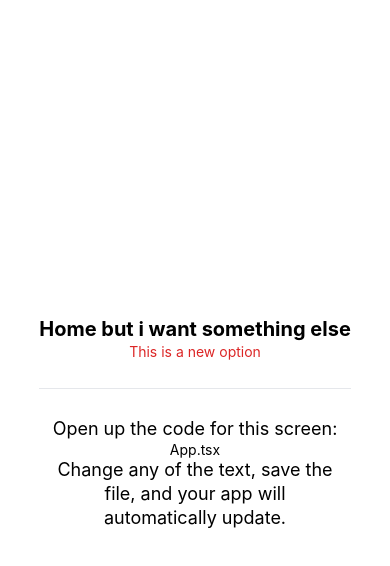
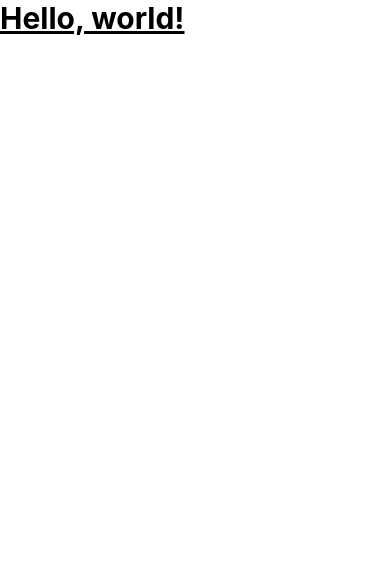
Before and after one commit to J-javier/compass-and-service-app, a React Native app: screen / in a window 390 px wide. Shown: the top 566 px of the page. Built offline with nearby package versions, Linux system fonts and the light colour scheme.

Commit message:
refactor: simplify App component and remove unused components

```diff
--- a/App.tsx
+++ b/App.tsx
@@ -1,13 +1,15 @@
-import { ScreenContent } from 'components/ScreenContent';
-import { StatusBar } from 'expo-status-bar';
+import './global.css';
+import { Text, View } from 'react-native';
 
-import './global.css';
 
 export default function App() {
   return (
     <>
-      <ScreenContent title="Home" path="App.tsx"></ScreenContent>
-      <StatusBar style="auto" />
+      <View>
+       <Text className="text-3xl font-bold underline">
+        Hello, world!
+      </Text>
+      </View>
     </>
   );
 }
--- a/components/Container.tsx
+++ /dev/null
@@ -1,9 +0,0 @@
-import { SafeAreaView } from 'react-native';
-
-export const Container = ({ children }: { children: React.ReactNode }) => {
-  return <SafeAreaView className={styles.container}>{children}</SafeAreaView>;
-};
-
-const styles = {
-  container: 'flex flex-1 m-6',
-};
--- a/components/EditScreenInfo.tsx
+++ /dev/null
@@ -1,29 +0,0 @@
-import { Text, View } from 'react-native';
-
-export const EditScreenInfo = ({ path }: { path: string }) => {
-  const title = 'Open up the code for this screen:';
-  const description =
-    'Change any of the text, save the file, and your app will automatically update.';
-
-  return (
-    <View>
-      <View className={styles.getStartedContainer}>
-        <Text className={styles.getStartedText}>{title}</Text>
-        <View className={styles.codeHighlightContainer + styles.homeScreenFilename}>
-          <Text>{path}</Text>
-        </View>
-        <Text className={styles.getStartedText}>{description}</Text>
-      </View>
-    </View>
-  );
-};
-
-const styles = {
-  codeHighlightContainer: `rounded-md px-1`,
-  getStartedContainer: `items-center mx-12`,
-  getStartedText: `text-lg leading-6 text-center`,
-  helpContainer: `items-center mx-5 mt-4`,
-  helpLink: `py-4`,
-  helpLinkText: `text-center`,
-  homeScreenFilename: `my-2`,
-};
--- a/components/ScreenContent.tsx
+++ /dev/null
@@ -1,27 +0,0 @@
-import React from 'react';
-import { Text, View } from 'react-native';
-
-import { EditScreenInfo } from './EditScreenInfo';
-
-type ScreenContentProps = {
-  title: string;
-  path: string;
-  children?: React.ReactNode;
-};
-
-export const ScreenContent = ({ title, path, children }: ScreenContentProps) => {
-  return (
-    <View className={styles.container}>
-      <Text className={styles.title}>{title} but i want something else</Text>
-      <Text className='text-red-600'>This is a new option</Text>
-      <View className={styles.separator} />
-      <EditScreenInfo path={path} />
-      {children}
-    </View>
-  );
-};
-const styles = {
-  container: `items-center flex-1 justify-center bg-white`,
-  separator: `h-[1px] my-7 w-4/5 bg-gray-200`,
-  title: `text-xl font-bold`,
-};
```
